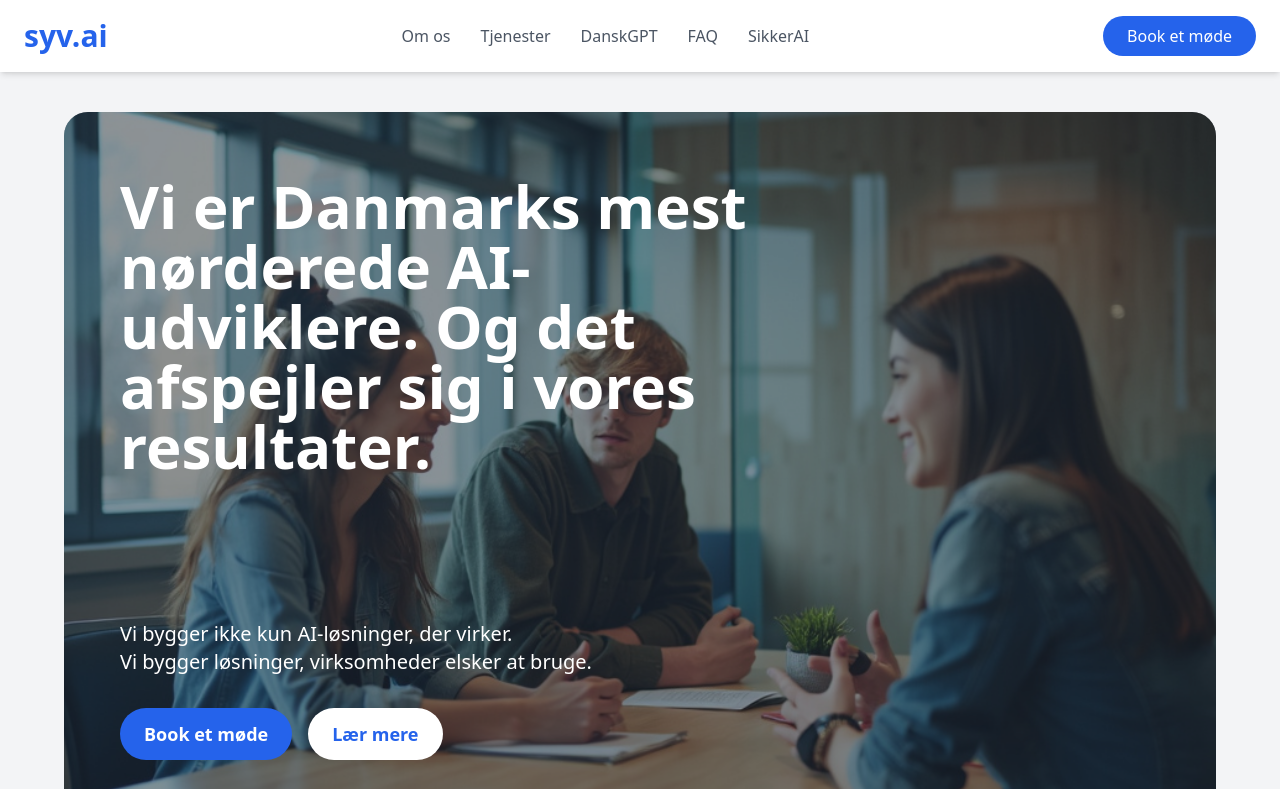
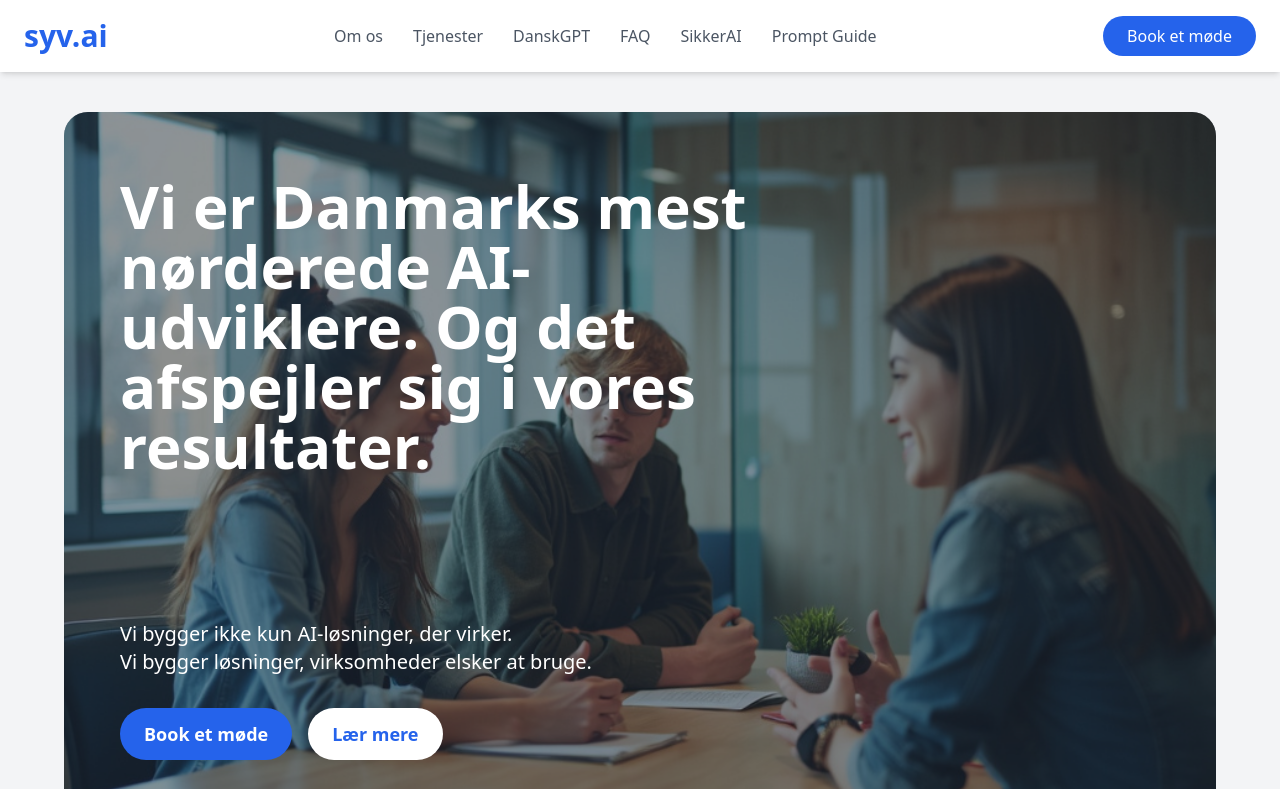
Before and after one commit to mhenrichsen/syv-ai-website, a React (Create React App) app: page / in a window 1280 px wide. Shown: the top 789 px of the page. Built offline with nearby package versions, Linux system fonts and the light colour scheme.

Commit message:
tilføjet et link i menuen

```diff
--- a/src/NavBar/NavLinks.js
+++ b/src/NavBar/NavLinks.js
@@ -25,6 +25,9 @@ const NavLinks = ({isClicked, closeMenu}) => {
             <a href="https://sikkerai.dk" className="text-gray-600 hover:text-blue-600 transition duration-300">SikkerAI</a>
           </li>
           <li onClick={() => isClicked && closeMenu()}>
+            <a href="https://sikkerai.dk" className="text-gray-600 hover:text-blue-600 transition duration-300">Prompt Guide</a>
+          </li>
+          <li onClick={() => isClicked && closeMenu()}>
             <a
                 href="https://calendly.com/syv-ai/llm-generativ-ai-med-mads-henrichsen"
                 target="_blank"
```
